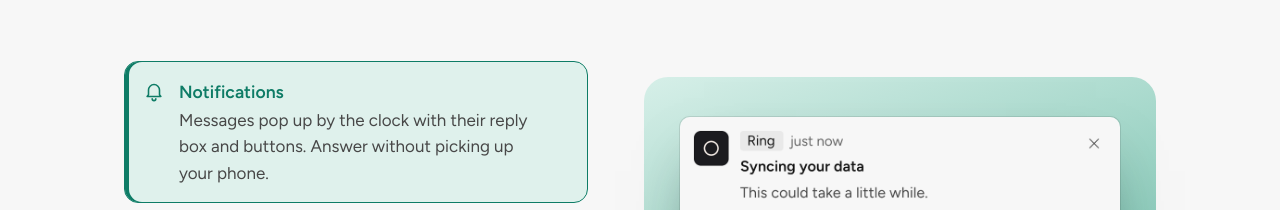
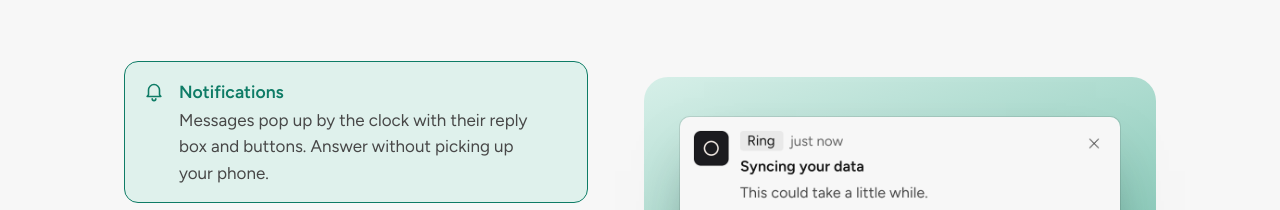
Before and after one commit to pocketdoor/pocketdoor.github.io, a plain HTML site: page index.html in a window 1280 px wide. Shown: the part 480-690 px from the top of the page. Drawn offline with Linux system fonts and the light colour scheme.

Commit message:
Showcase: the chosen card without the bar down its left edge
Co-Authored-By: Claude Opus 5.5 <noreply@anthropic.com>

```diff
--- a/index.html
+++ b/index.html
@@ -61,7 +61,7 @@
   .tabs { display: grid; gap: 10px; }
   .tabs button { display: grid; grid-template-columns: auto minmax(0, 1fr) auto; gap: 2px 14px; align-items: center; padding: 16px 18px; border: 1px solid var(--card-line); border-radius: 14px; background: var(--surface); color: var(--text); font: inherit; text-align: left; cursor: pointer; box-shadow: 0 1px 2px rgba(0, 0, 0, .06); transition: border-color .15s, background-color .15s, box-shadow .15s; }
   .tabs button:hover { border-color: var(--accent); box-shadow: 0 4px 14px -6px rgba(0, 0, 0, .25); }
-  .tabs button[aria-selected="true"] { background: var(--tint); border-color: var(--accent); box-shadow: inset 4px 0 0 var(--accent); cursor: default; }
+  .tabs button[aria-selected="true"] { background: var(--tint); border-color: var(--accent); box-shadow: none; cursor: default; }
   .tabs button:focus-visible { outline: 2px solid var(--accent); outline-offset: 2px; }
   .tabs svg { width: 22px; height: 22px; fill: none; stroke: var(--muted); stroke-width: 1.7; stroke-linecap: round; stroke-linejoin: round; }
   .tabs button[aria-selected="true"] svg { stroke: var(--accent); }
```
